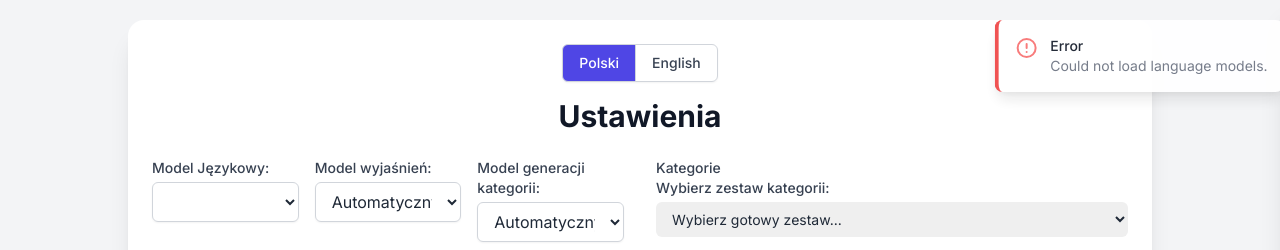
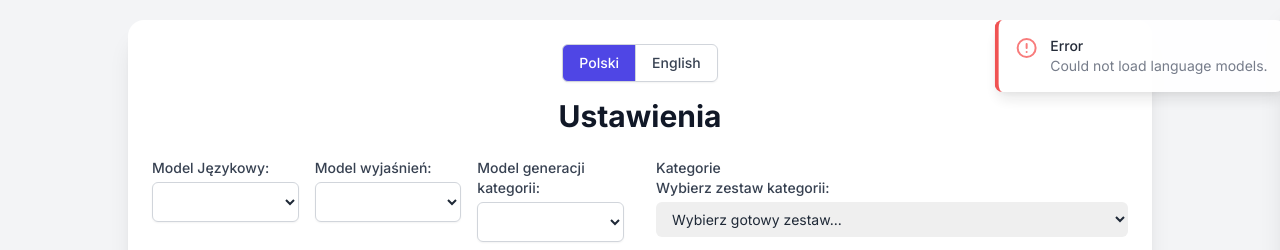
Before and after one commit to ventus34/trivia-llm, a plain HTML site: page trivia.html in a window 1280 px wide. Shown: the top 250 px of the page. Drawn offline with nearby package versions, Linux system fonts and the light colour scheme; no server answers.

Commit message:
refactor(ui): remove 'auto' option from model selection dropdowns

```diff
--- a/trivia.html
+++ b/trivia.html
@@ -50,7 +50,6 @@
                         <label for="explanation-model-select" class="block text-sm font-medium text-gray-700">Model wyjaśnień:</label>
                         <div class="flex items-end gap-2">
                             <select id="explanation-model-select" class="mt-1 block w-full px-3 py-2 bg-white border border-gray-300 rounded-md shadow-sm">
-                                <option value="auto">Automatyczny</option>
                             </select>
                         </div>
                     </div>
@@ -58,7 +57,6 @@
                         <label for="category-model-select" class="block text-sm font-medium text-gray-700">Model generacji kategorii:</label>
                         <div class="flex items-end gap-2">
                             <select id="category-model-select" class="mt-1 block w-full px-3 py-2 bg-white border border-gray-300 rounded-md shadow-sm">
-                                <option value="auto">Automatyczny</option>
                             </select>
                         </div>
                     </div>
```
